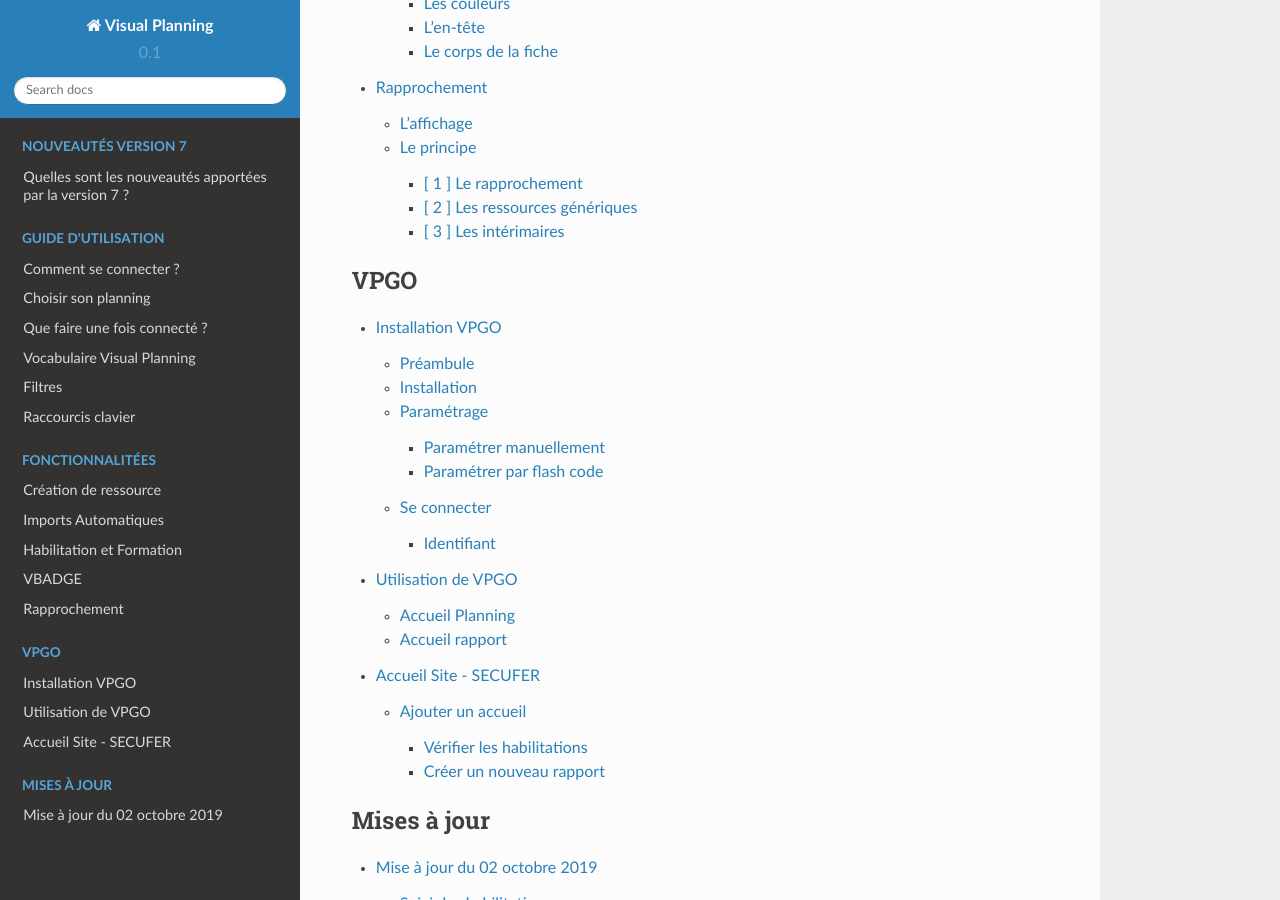
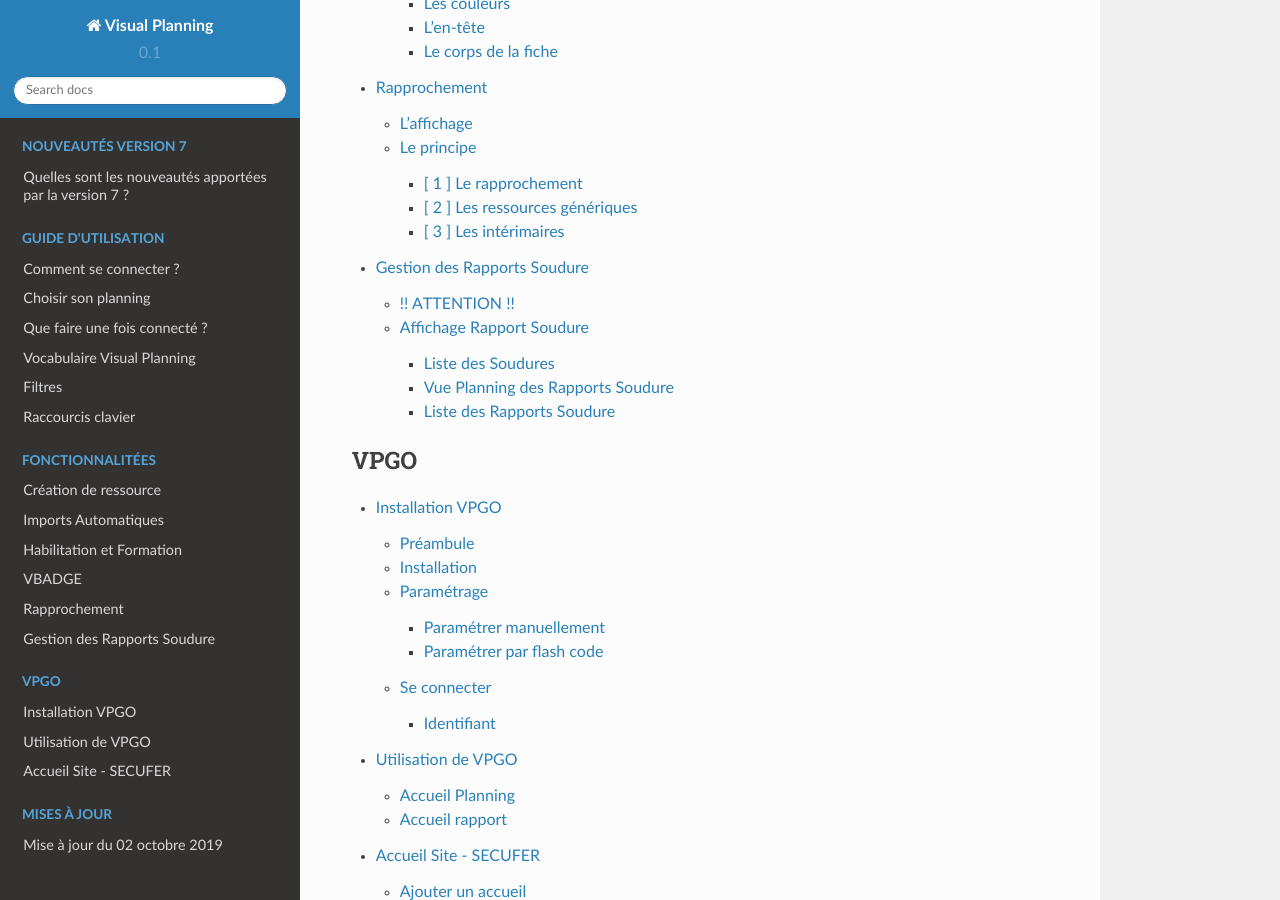
Before and after one commit to macordier/VPDOC, a Sphinx documentation site: the page built from popcube/source/index.rst, in a window 1280 px wide and 900 px high, scrolled down 1991 px. Built offline with Sphinx 7.4.7 and the Read the Docs theme 2.0.0, drawn with Linux system fonts in a browser that asks for light colours.

Commit message:
index a jour

```diff
--- a/popcube/source/index.rst
+++ b/popcube/source/index.rst
@@ -44,6 +44,7 @@
   fonctionnalitees/habilitation_formation
   fonctionnalitees/vbadge
   fonctionnalitees/rapprochement
+  fonctionnalitees/gestion_rapports_soudure
 
 .. toctree::
   :maxdepth: 3
```
